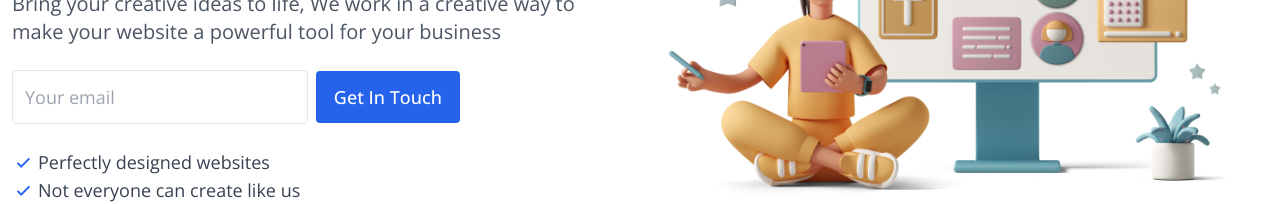
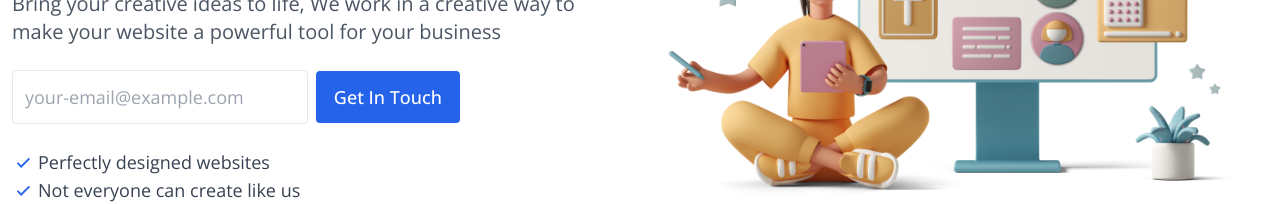
Before and after one commit to jeronasiedu/jtech, a Next.js app: page / in a window 1280 px wide. Shown: the part 414-618 px from the top of the page. Built offline with nearby package versions, Linux system fonts and the light colour scheme.

Commit message:
updated placeholder

```diff
--- a/components/home/Hero.jsx
+++ b/components/home/Hero.jsx
@@ -65,7 +65,7 @@ const Hero = () => {
         >
           <input
             type="text"
-            placeholder="Your email"
+            placeholder="your-email@example.com"
             className="flex-1 block px-3 py-3 text-lg transition-colors  rounded border-1 focus:outline-none focus:ring-2 ring-blue-600 dark:bg-[#191b2e] dark:border-gray-400 border  duration-300"
           />
           <button className="px-4 py-2.5 text-lg font-medium text-white bg-blue-600 border-2 border-blue-600 rounded hover:text-light_p hover:bg-transparent focus:outline-none focus:ring-4 dark:hover:text-white transition-colors duration-300 focus:ring-blue-400">
```
